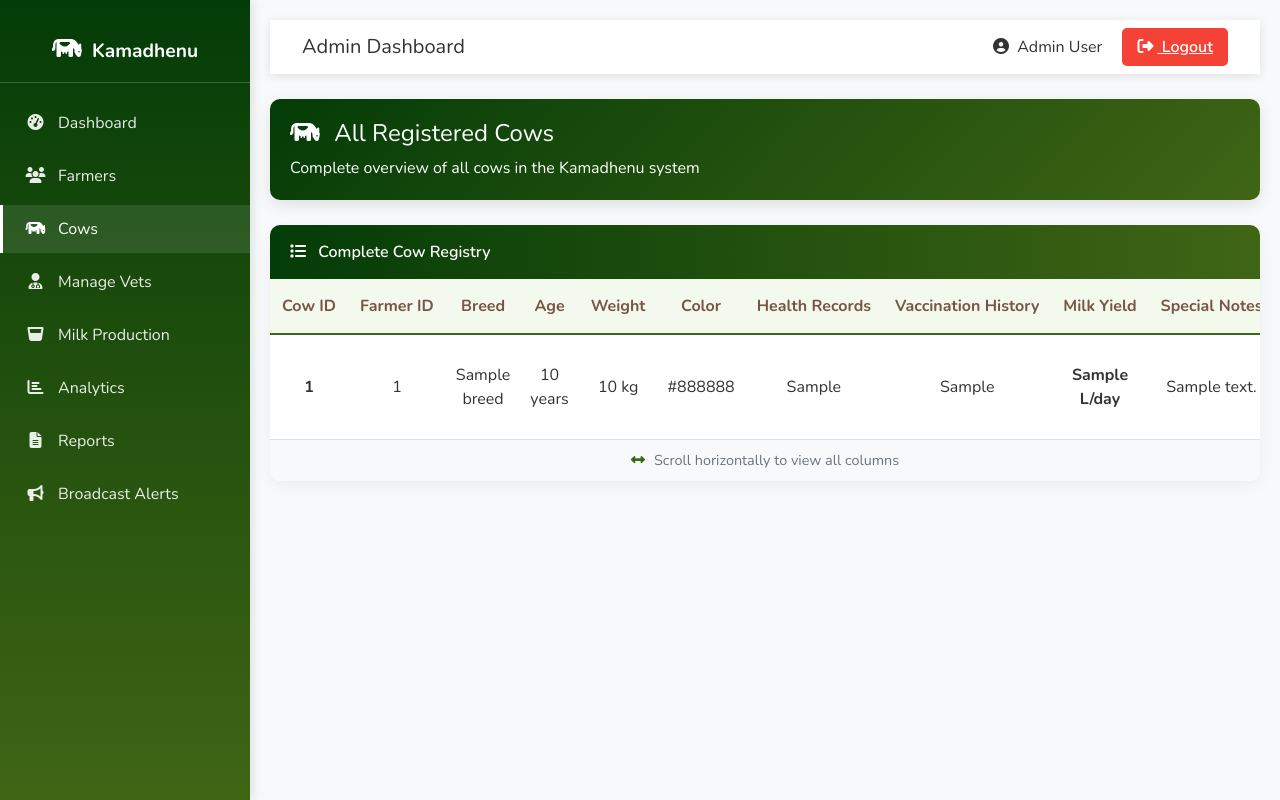
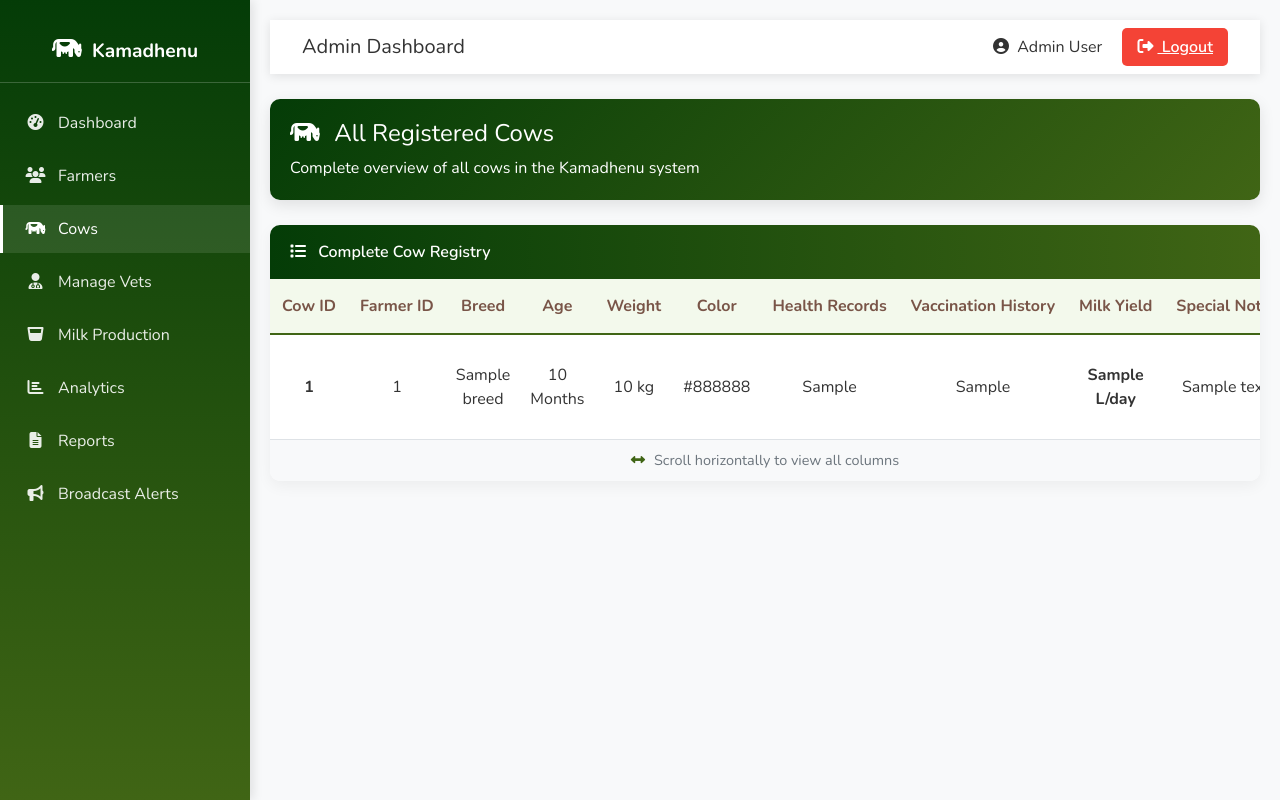
Before and after one commit to Rajesh8356/Kamadhenu, a Flask app: template templates/admin_cows.html in a window 1280 px wide. Run offline with Flask 3, Linux system fonts and the light colour scheme; the template is opened without the code that fills it: most values are stand-ins (such as "Sample title", 1, 10 or a date in 2020); grey boxes marked "Sample" are stand-in pictures.

Commit message:
Update admin_cows.html

```diff
--- a/templates/admin_cows.html
+++ b/templates/admin_cows.html
@@ -414,7 +414,7 @@
                             <td><strong>{{ cow['cow_id'] }}</strong></td>
                             <td>{{ cow['farmer_id'] }}</td>
                             <td>{{ cow['breed'] }}</td>
-                            <td>{{ cow['age'] }} years</td>
+                            <td>{{ cow['age'] }} Months</td>
                             <td>{{ cow['weight'] }} kg</td>
                             <td>{{ cow['color'] }}</td>
                             <td>{{ cow['health_records'] or 'No records' }}</td>
@@ -548,4 +548,5 @@
     }
 </script>
 </body>
+
 </html>
```
